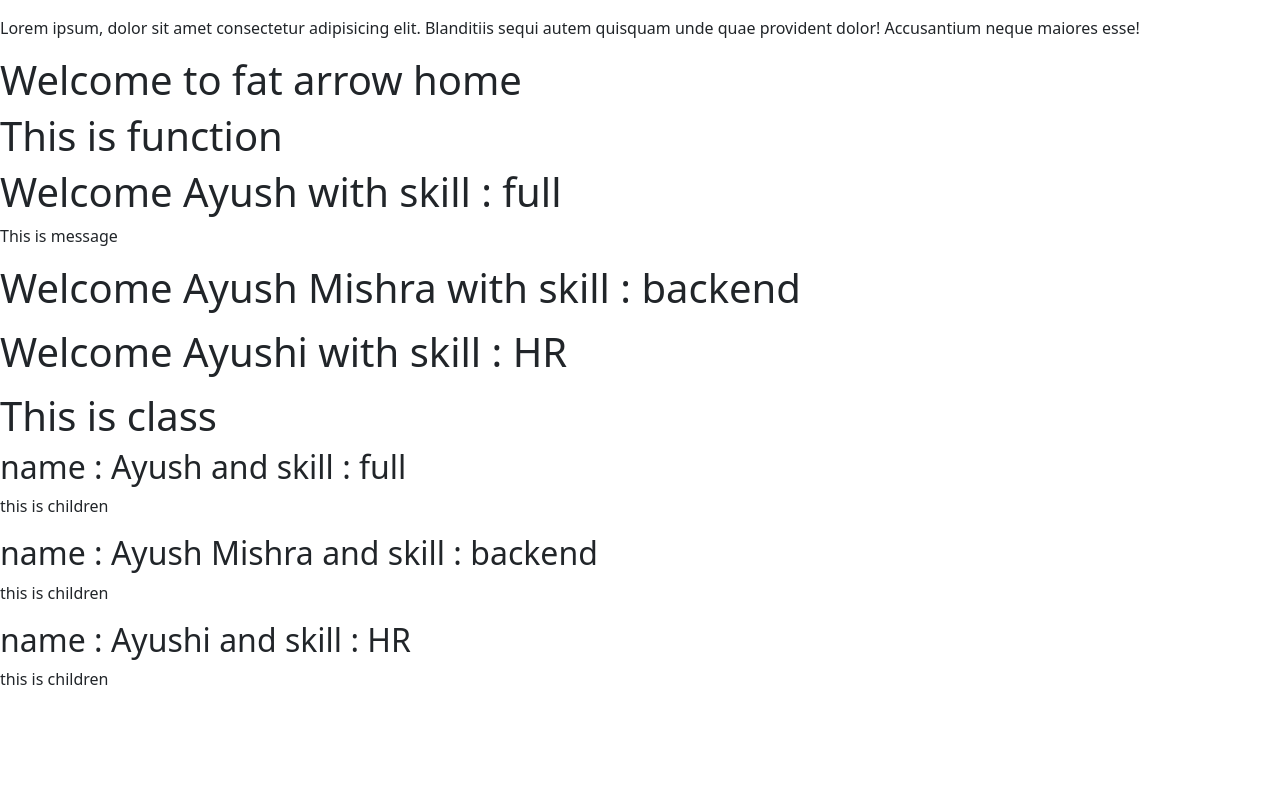
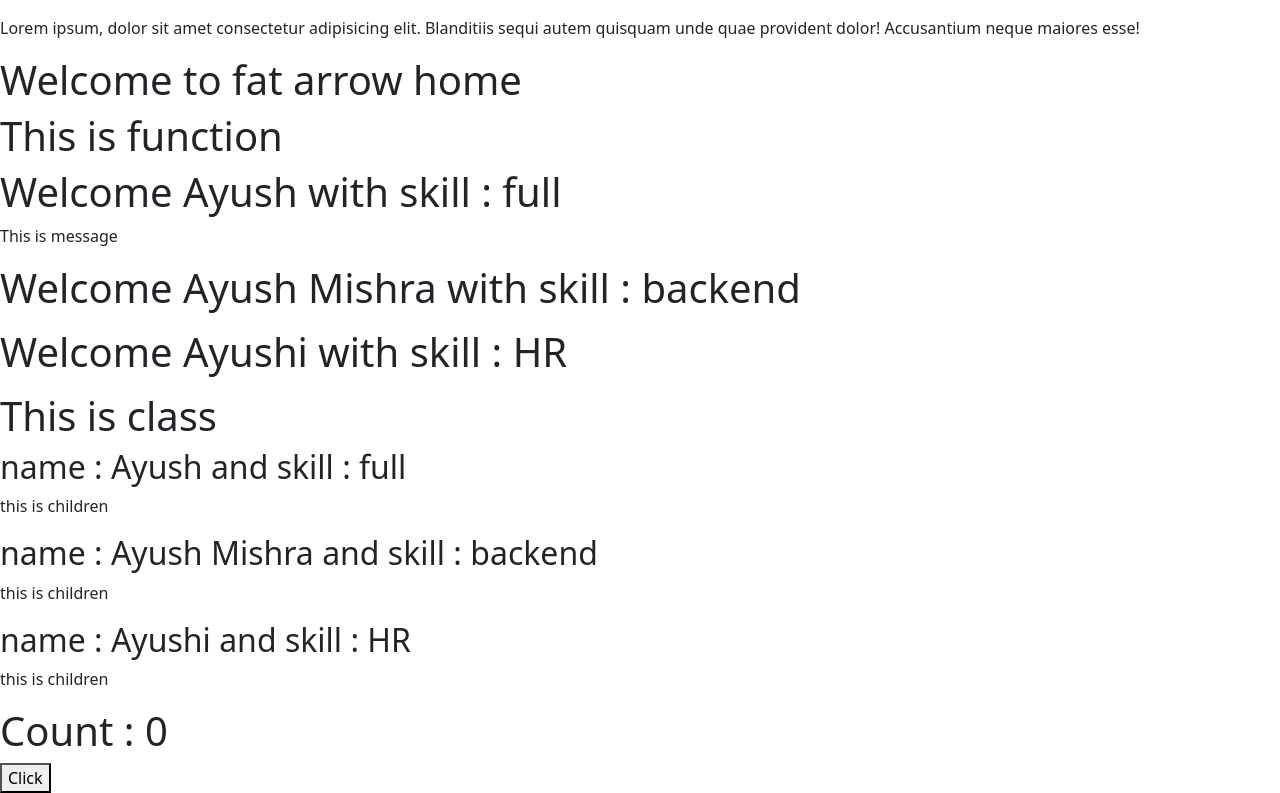
Before and after one commit to ayushkr07/react-super-advanced, a React (Create React App) app: page / in a window 1280 px wide. Shown: the part 437-1230 px from the top of the page. Before the commit the page ends 1144 px from the top, so only its background shows below. Built offline with nearby package versions, Linux system fonts and the light colour scheme.

Commit message:
using State

```diff
--- /dev/null
+++ b/src/4.state/Counter.js
@@ -0,0 +1,30 @@
+import React, { Component } from 'react'
+
+export class Counter extends Component {
+    constructor(props) {
+        super(props)
+
+        this.state = {
+            count :0
+
+        }
+    }
+
+    increment(){
+        this.setState({
+            // this.state.count=this.state.count+1
+            count:this.state.count+=1
+        })
+    }
+
+    render() {
+        return (
+            <div>
+                <h1>Count : {this.state.count}</h1>
+                <button onClick={()=>this.increment()}>Click</button>
+            </div>
+        )
+    }
+}
+
+export default Counter
--- a/src/App.js
+++ b/src/App.js
@@ -8,7 +8,7 @@
 // import Welcome from './1.components/2.class/Welcome';
 import Welcome from './3.props/Welcome';
 import Greeting from './3.props/Greeting';
-
+import Counter from './4.state/Counter.js';
 // function Home(){
 //   return <h1>This is home</h1>
 // }
@@ -35,6 +35,8 @@
     <Welcome name="Ayush Mishra" skill="backend"/>
     <Welcome name="Ayushi" skill="HR"/>
 
+    <Counter/>
+
 
     </div>
   );
```
